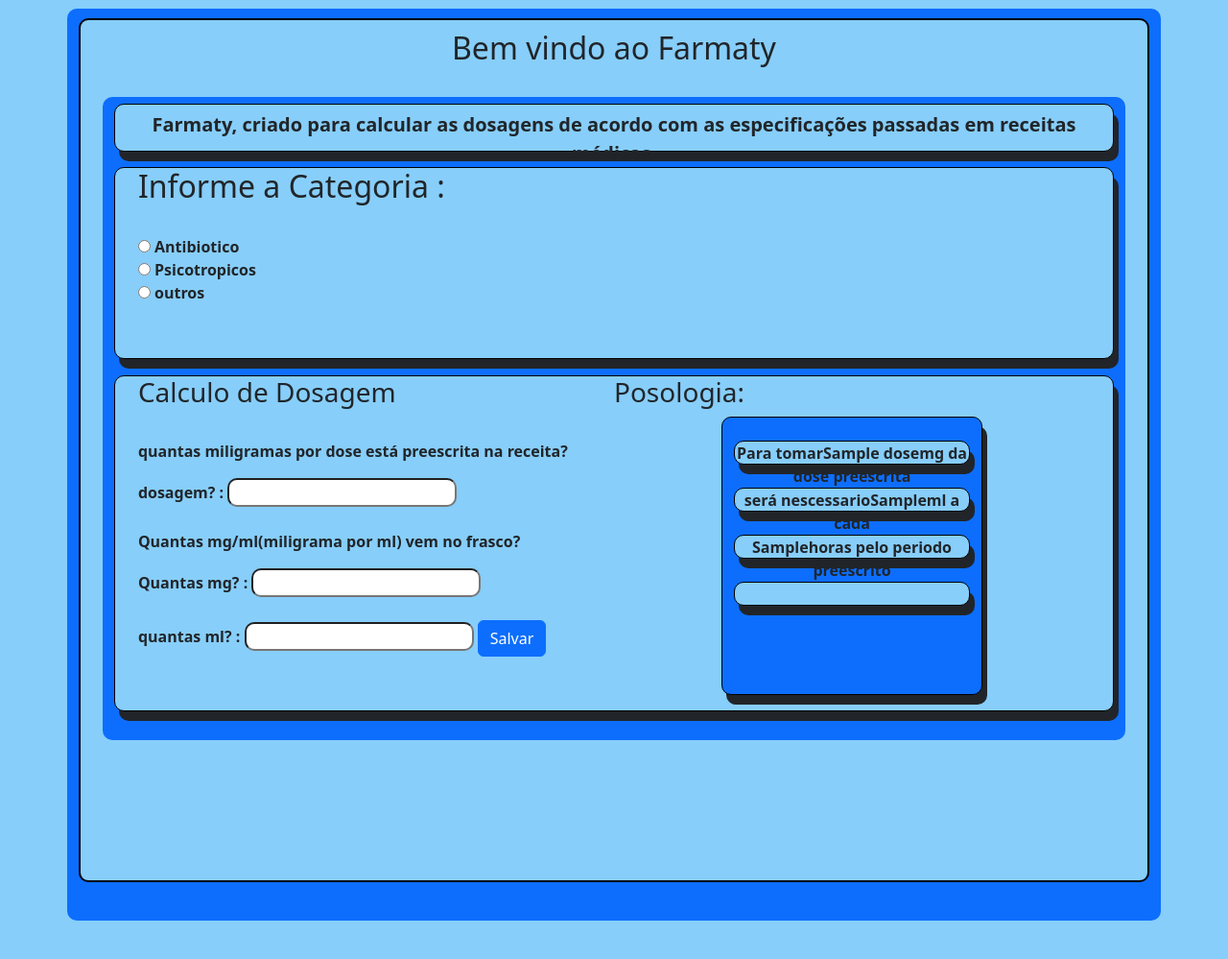
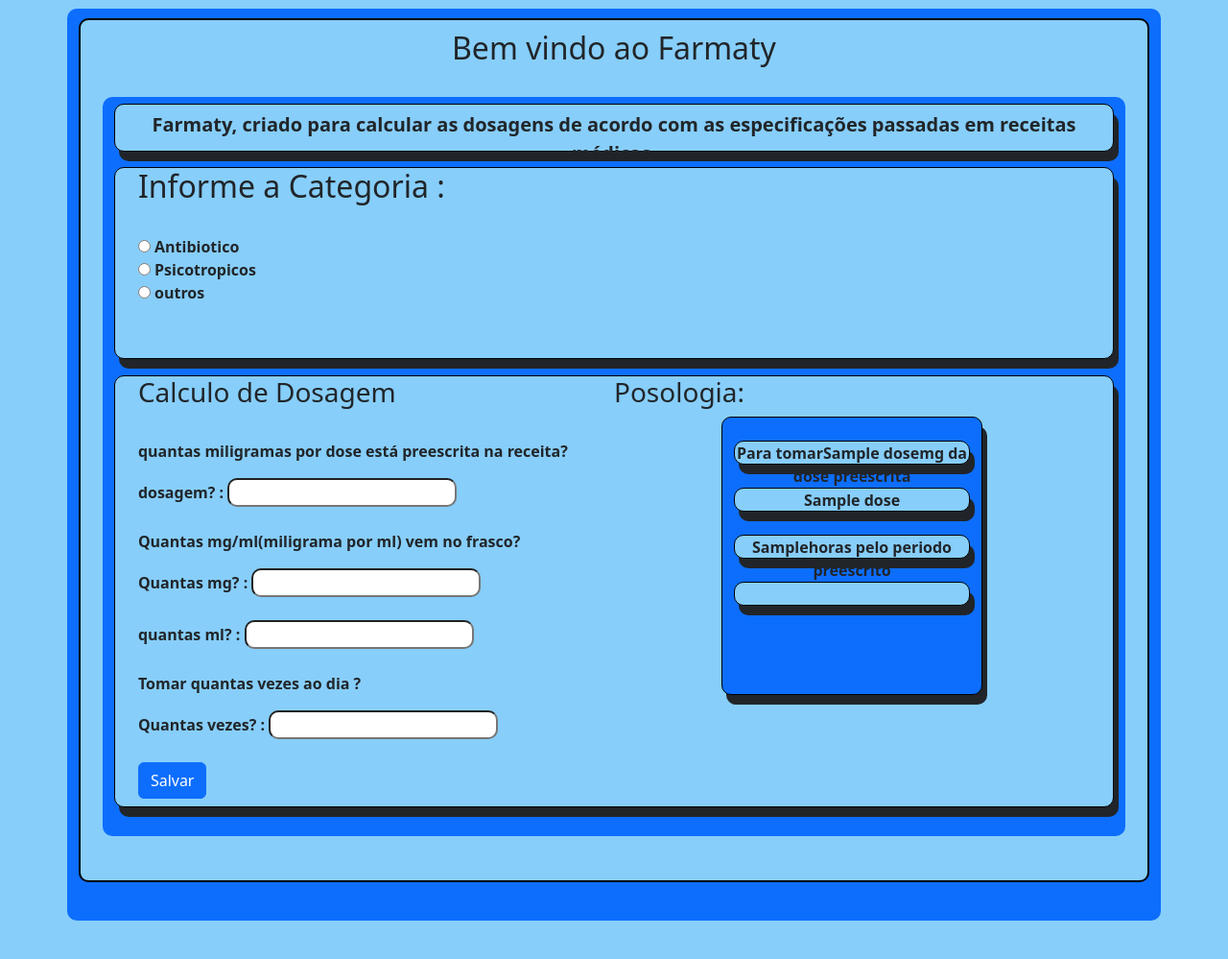
Before and after one commit to Anaellen123/Farmaty, a Flask app: template templates/index.html in a window 1280 px wide. Shown: the part 221-1220 px from the top of the page at 96% size. Run offline with Flask 3, Linux system fonts and the light colour scheme; the template is opened without the code that fills it: most values are stand-ins (such as "Sample title", 1, 10 or a date in 2020); some libraries are stand-ins or nearby versions.

Commit message:
twenty-first commit

```diff
--- a/app.py
+++ b/app.py
@@ -39,13 +39,11 @@
      poso = dosagem(dose, mg, ml)
      lista.append(poso)
 
-     x = 1
-     calc1 = mg * x
-     calc2 = dose * ml
-     result = calc2 / calc1
+     result = "Será necessário {} ml a cada ".format(poso.consumo_por_ml(dose,mg,ml))
 
 
-     return render_template('index.html', paciente=lista)
+
+     return render_template('index.html', paciente=lista, dose = result)
 
 
 
--- a/calculo.py
+++ b/calculo.py
@@ -25,7 +25,10 @@
 
 
 
-
+x = 1
+     calc1 = mg * x
+     calc2 = dose * ml
+     result = calc2 / calc1
 
 
 
@@ -37,6 +40,7 @@
 
 def app ():
     div_horario = horas_dia()
+    consumo = consumo_ml()
 
 def consumo_ml():
 
--- a/static/style2.css
+++ b/static/style2.css
@@ -70,7 +70,7 @@
 }
 
 #section1{
-    height: 670px;
+    height: 770px;
     background-color: #E0FFFF;
     width: 98%;
     position: relative;
@@ -98,7 +98,7 @@
 
 }
 #calculador{
-    height:350px;
+    height:450px;
     width: 100%;
     background-color: #87CEFA;
     position: relative;
--- a/templates/index.html
+++ b/templates/index.html
@@ -54,7 +54,11 @@
                                     <label for="mg"><strong>Quantas mg? :</strong></label>
                                     <input type="text" id="mg" name="mg"><br><br>
                                     <label for="ml"><strong>quantas ml? :</strong></label>
-                                    <input type="text" id="ml" name="ml">
+                                    <input type="text" id="ml" name="ml"><br><br>
+
+                                    <p><strong>Tomar quantas vezes ao dia ?</strong></p>
+                                    <label for="hora"><strong>Quantas vezes? :</strong></label>
+                                    <input type="text" id="hora" name="hora"><br><br>
                                     <button type="submit" class="btn btn-primary btn-salvar">Salvar</button>
                                 </form>
                         </section>
@@ -63,23 +67,38 @@
                             <h3>Posologia:</h3>
 
                                 <div class="container bg-primary" id="menssagem"><br>
-                                {% for x in paciente %}
                                     <div class="linha ">
 
 
-                                        <p><strong>Para tomar{{ x.dose }}mg da dose preescrita</strong></p>
+                                        <p>
+                                         {% for x in paciente %}
+                                            <strong>
+
+                                            Para tomar{{ x.dose }}mg da dose preescrita
+
+                                            </strong>
+                                        {% endfor %}
+                                        </p>
 
                                     </div><br>
 
                                     <div class="linha ">
 
-                                         <p><strong>será nescessario{{ x.ml }}ml a cada</strong></p>
+                                         <p>
+
+                                             <strong>{{ dose }}</strong>
+
+                                         </p>
 
                                     </div><br>
 
                                     <div class="linha ">
 
-                                        <p><strong>{{ x.mg }}horas pelo periodo preescrito</strong></p>
+                                        <p>
+                                        {% for x in paciente %}
+                                            <strong>{{ x.mg }}horas pelo periodo preescrito</strong>
+                                        {% endfor %}
+                                        </p>
 
                                     </div><br>
 
@@ -88,7 +107,6 @@
                                         <p></p>
 
                                     </div>
-                                {% endfor %}
 
                             </div>
 
```
